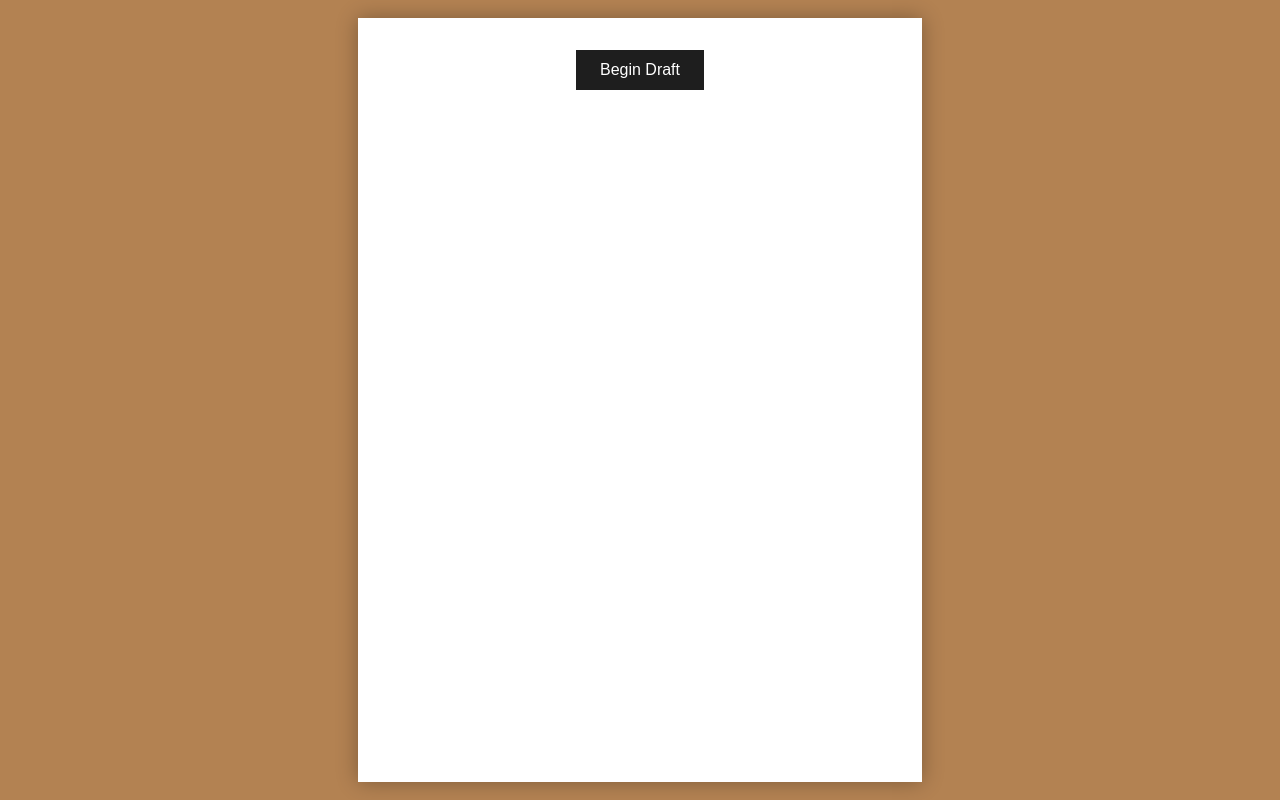
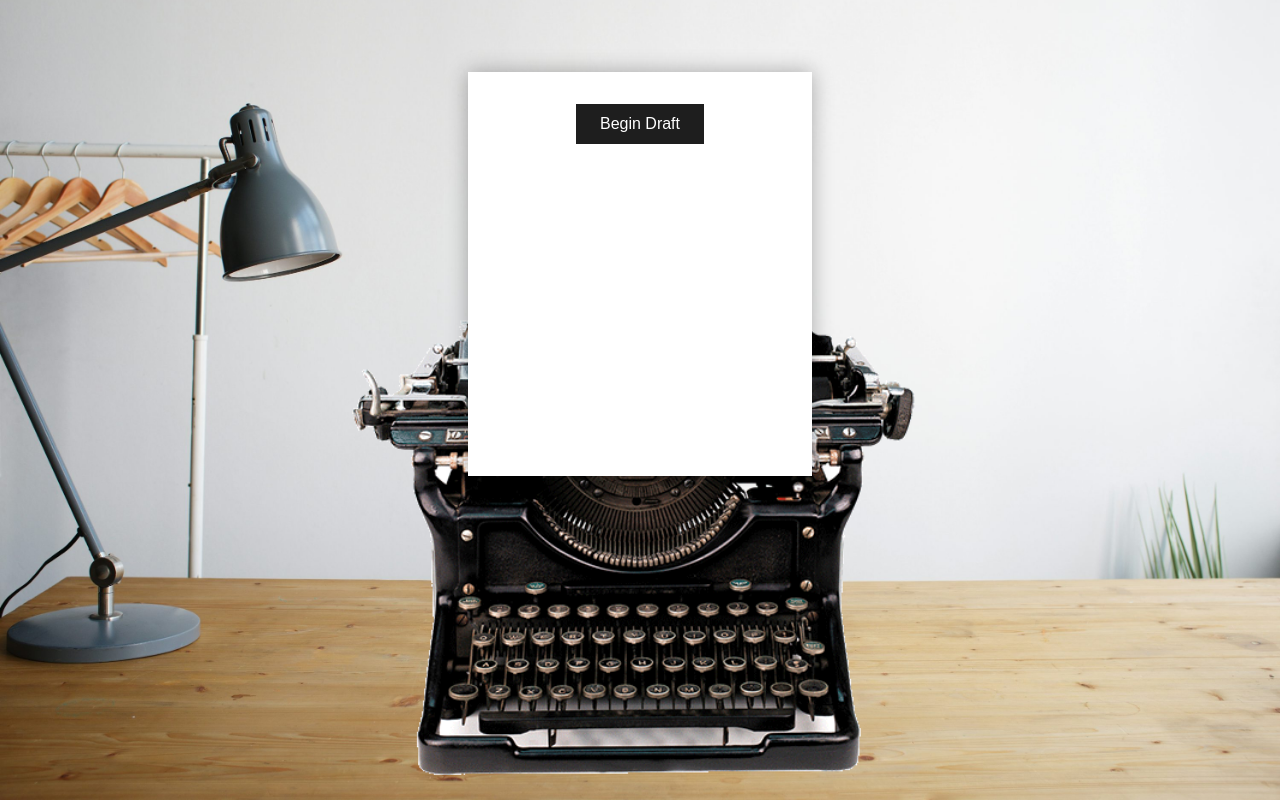
Before and after one commit to Nathan5563/torturedartist, a plain HTML site: page index.html in a window 1280 px wide. Drawn offline with Linux system fonts and the light colour scheme.

Commit message:
Added scene and typewriter

```diff
--- a/app.css
+++ b/app.css
@@ -1,3 +1,5 @@
+/* app.css */
+
 html,
 body {
   margin: 0;
@@ -11,6 +13,42 @@ body {
   align-items: center;
 }
 
+/* The “scene” now has your desk photo as background */
+#scene {
+  position: relative;
+  width: 100vw;    /* match your typewriter.png width */
+  height: 100vh;   /* adjust to show the right amount of desk */
+  background: url("tabel.jpg") no-repeat bottom center;
+  background-size: cover;
+}
+
+#typewriter {
+  position: absolute;
+  bottom: 0;
+  left: 50%;
+  transform: translateX(-50%);
+  width: 650px;    /* adjust to match typewriter.png */
+  z-index: 1;      /* underneath the page */
+  pointer-events: none;
+}
+
+#container {
+  position: absolute;
+  top: 9%;
+  left: 50%;
+  transform: translateX(-50%);
+  background: #fff;
+  width: 280px;
+  height: 340px;
+  padding: 2em;
+  box-shadow: 0 0 20px rgba(0, 0, 0, 0.3);
+  display: flex;
+  flex-direction: column;
+  align-items: center;
+  overflow: hidden;
+  z-index: 2;      /* above the typewriter */
+}
+
 #globalOverlay {
   position: fixed;
   top: 0;
@@ -20,7 +58,6 @@ body {
   pointer-events: none;
   background-color: red;
   background-image: url("https://www.transparenttextures.com/patterns/asfalt-dark.png");
-  -webkit-mix-blend-mode: overlay;
   mix-blend-mode: overlay;
   opacity: 0;
   transition: opacity 0.5s ease;
@@ -31,17 +68,20 @@ body {
   opacity: 1;
 }
 
-#container {
-  position: relative;
-  background: #fff;
-  width: 500px;
-  height: 700px;
-  padding: 2em;
-  box-shadow: 0 0 20px rgba(0, 0, 0, 0.3);
-  display: flex;
-  flex-direction: column;
-  align-items: center;
-  overflow: hidden;
+#hand {
+  position: absolute;
+  top: -60px;
+  right: 15%;
+  width: 80px;
+  height: 80px;
+  background: url("https://upload.wikimedia.org/wikipedia/commons/7/72/Hand_icon.png") no-repeat center center;
+  background-size: contain;
+  animation: hover 1s ease-in-out infinite alternate;
+}
+
+@keyframes hover {
+  from { transform: translateY(0); }
+  to   { transform: translateY(10px); }
 }
 
 #poem {
@@ -69,33 +109,6 @@ body {
   margin-left: 4px;
 }
 
-@-webkit-keyframes scribbleAnim {
-  from {
-    text-decoration-thickness: 1px;
-  }
-  to {
-    text-decoration-thickness: 4px;
-  }
-}
-
-@-webkit-keyframes fadeIn {
-  from {
-    opacity: 0;
-  }
-  to {
-    opacity: 1;
-  }
-}
-
-@keyframes fadeIn {
-  from {
-    opacity: 0;
-  }
-  to {
-    opacity: 1;
-  }
-}
-
 .new-word-static {
   opacity: 1;
   display: inline-block;
@@ -103,18 +116,13 @@ body {
 }
 
 @keyframes scribbleAnim {
-  from {
-    text-decoration-thickness: 1px;
-  }
-  to {
-    text-decoration-thickness: 4px;
-  }
+  from { text-decoration-thickness: 1px; }
+  to   { text-decoration-thickness: 4px; }
 }
 
 @keyframes fadeIn {
-  to {
-    opacity: 1;
-  }
+  from { opacity: 0; }
+  to   { opacity: 1; }
 }
 
 #controls {
--- a/index.html
+++ b/index.html
@@ -1,3 +1,4 @@
+<!-- index.html -->
 <!DOCTYPE html>
 <html lang="en">
 <head>
@@ -8,6 +9,8 @@
 <body>
   <audio id="typeSound" src="./type.mp3" preload="auto"></audio>
 
+  <div id="scene">
+    <img id="typewriter" src="typewriter.png" alt="Typewriter" />
     <div id="container">
       <button id="beginBtn" onclick="beginDraft()">Begin Draft</button>
       <div id="poem"></div>
@@ -24,6 +27,7 @@
       </div>
       <div id="endMessage"></div>
     </div>
+  </div>
 
   <div id="globalOverlay"></div>
 
```
Also changed, not shown: grain.png (added), tabel.jpg (added), typewriter.png (added). Lines whose indentation alone changed are shown as unchanged.
